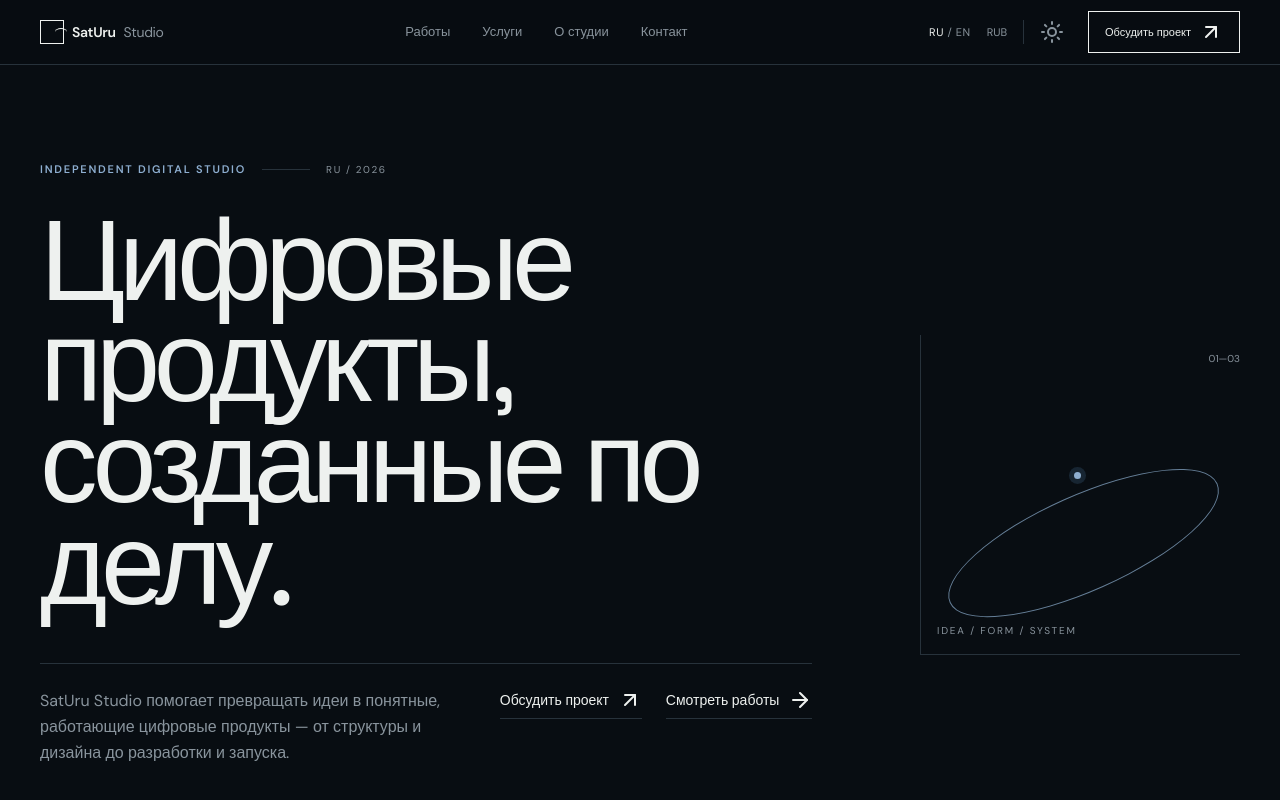
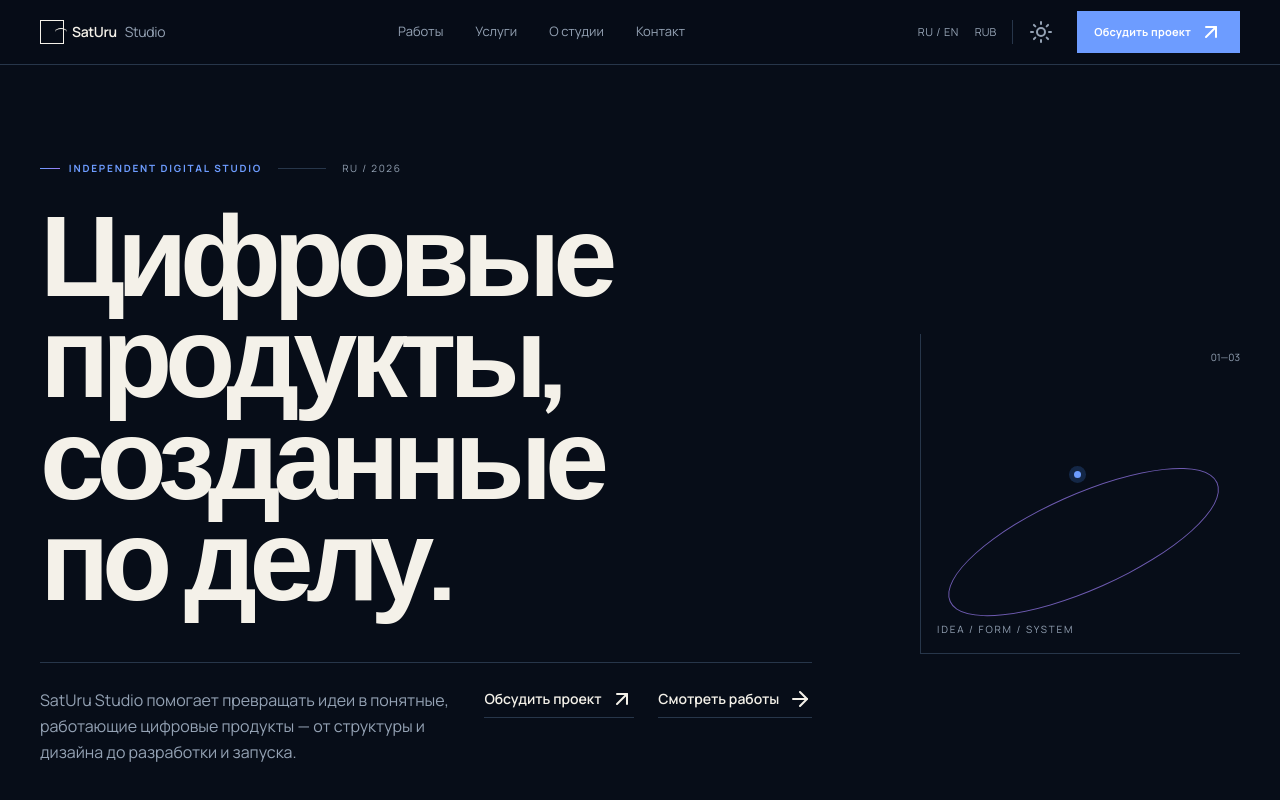
Before and after one commit to NoxenSo/SatUru, a Next.js app: page / in a window 1280 px wide. Shown: the top 800 px of the page. Built offline with nearby package versions, Linux system fonts and the light colour scheme.

Commit message:
Усилить визуальный polish SatUru Studio

```diff
--- a/app/globals.css
+++ b/app/globals.css
@@ -1,12 +1,14 @@
-@import url('https://fonts.googleapis.com/css2?family=DM+Sans:wght@400;500;600&family=Space+Grotesk:wght@400;500;600;700&display=swap');
+@import url('https://fonts.googleapis.com/css2?family=Manrope:wght@400;500;600;700&family=Syne:wght@400;500;600;700;800&display=swap');
 @import 'tailwindcss';
 
-:root { --bg: #f3f4f2; --fg: #11161c; --muted: #68727c; --line: #d6dadd; --panel: #e9eceb; --accent: #315c88; --accent-soft: #dfe8f1; --radius-sm: 2px; --radius-md: 4px; }
-.dark { --bg: #080d12; --fg: #eef1ef; --muted: #89949d; --line: #27323b; --panel: #101820; --accent: #8eafd1; --accent-soft: #172532; }
+:root { --bg: #f7f7f4; --fg: #101827; --muted: #647080; --line: #d3d9df; --panel: #edf1f4; --accent: #315fe8; --accent-violet: #7956d8; --accent-soft: #e2e9ff; --warm: #f6f4ed; --radius-sm: 2px; --radius-md: 4px; }
+.dark { --bg: #070d18; --fg: #f4f1e9; --muted: #94a2b4; --line: #27364a; --panel: #0c1626; --accent: #6d9cff; --accent-violet: #9b7cf3; --accent-soft: #142746; --warm: #f4f1e9; }
 * { box-sizing: border-box; }
 html { scroll-behavior: smooth; }
-body { margin: 0; background: var(--bg); color: var(--fg); font-family: 'DM Sans', sans-serif; }
-h1, h2, h3, h4 { font-family: 'Space Grotesk', sans-serif; letter-spacing: -.055em; }
+body { margin: 0; background: var(--bg); color: var(--fg); font-family: 'Manrope', sans-serif; font-size: 15px; -webkit-font-smoothing: antialiased; }
+h1, h2, h3, h4 { font-family: 'Syne', sans-serif; letter-spacing: -.065em; font-weight: 600; }
+h1 { text-wrap: balance; }
+::placeholder { color: color-mix(in srgb, var(--muted) 75%, transparent); }
 a { color: inherit; text-decoration: none; }
 button { font: inherit; }
 .container { width: min(1200px, calc(100% - 64px)); margin-inline: auto; }
@@ -15,8 +17,17 @@ button { font: inherit; }
 .reveal { animation: rise .7s ease both; }
 @keyframes rise { from { opacity: 0; transform: translateY(12px); } to { opacity: 1; transform: none; } }
 ::selection { background: var(--accent); color: var(--bg); }
-.link-arrow { display: inline-flex; align-items: center; gap: .55rem; border-bottom: 1px solid var(--line); padding-bottom: .4rem; transition: gap .25s, border-color .25s; }
-.link-arrow:hover { gap: .9rem; border-color: var(--accent); }
+.link-arrow { display: inline-flex; align-items: center; gap: .55rem; border-bottom: 1px solid var(--line); padding-bottom: .4rem; color: var(--fg); font-weight: 600; transition: gap .25s, border-color .25s, color .25s; }
+.link-arrow:hover { gap: .9rem; border-color: var(--accent); color: var(--accent); }
+button, a, summary, input, select, textarea { outline: none; }
+button:focus-visible, a:focus-visible, summary:focus-visible, input:focus-visible, select:focus-visible, textarea:focus-visible { outline: 2px solid var(--accent); outline-offset: 4px; }
+header .container > div:last-of-type > button { color: var(--muted); transition: color .2s ease; }
+header .container > div:last-of-type > button:hover { color: var(--fg); }
+header .container > div:last-of-type > button:last-of-type, header .container > nav + div > a, header .container > button + div a { border-color: var(--accent); background: var(--accent); color: #fff; font-family: 'Manrope', sans-serif; font-size: 11px; font-weight: 700; letter-spacing: .02em; transition: background-color .25s ease, border-color .25s ease, color .25s ease, transform .25s ease; }
+header .container > div:last-of-type > button:last-of-type:hover, header .container > nav + div > a:hover, header .container > button + div a:hover { border-color: var(--accent-violet); background: var(--accent-violet); color: #fff; transform: translateY(-2px); }
+header .container > div:last-of-type > button:last-of-type { background: transparent; color: var(--muted); border: 0; border-left: 1px solid var(--line); }
+.eyebrow { display: inline-flex; align-items: center; gap: .55rem; color: var(--accent); font-size: 10px; font-weight: 700; letter-spacing: .18em; }
+.eyebrow::before { content: ''; width: 20px; height: 1px; background: linear-gradient(90deg, var(--accent), var(--accent-violet)); }
 .hero-orbit { position: relative; height: 320px; width: 320px; border-left: 1px solid var(--line); border-bottom: 1px solid var(--line); }
 .hero-orbit::before { content: ''; position: absolute; left: 5%; top: 50%; width: 92%; height: 30%; border: 1px solid var(--accent); border-radius: 50%; transform: rotate(-24deg); opacity: .7; }
 .hero-orbit::after { content: ''; position: absolute; left: 48%; top: 43%; width: 7px; height: 7px; border-radius: 50%; background: var(--accent); box-shadow: 0 0 0 5px var(--accent-soft); }
@@ -26,6 +37,19 @@ button { font: inherit; }
 .work-preview--product { background: linear-gradient(120deg,#171c21 0 50%,#334656 50%); }
 .work-preview--business { background: linear-gradient(160deg,#20252b 0 42%,#8f9da4 42% 43%,#26333b 43%); }
 .work-preview--automation { background: linear-gradient(135deg,#10171d 0 55%,#30404a 55%); }
+.dark .work-preview--aetheria { background: radial-gradient(ellipse at 68% 24%, #9ab8ff 0 1px, transparent 2px), linear-gradient(140deg,#0a1323 0 50%,#174a74 50% 100%); }
+.dark .work-preview--product { background: linear-gradient(120deg,#0b1422 0 50%,#273e65 50%); }
+.dark .work-preview--business { background: linear-gradient(160deg,#101a2a 0 42%,#7188bd 42% 43%,#17263c 43%); }
+.dark .work-preview--automation { background: linear-gradient(135deg,#09131f 0 55%,#315278 55%); }
+.dark .work-preview:after { background: linear-gradient(135deg, transparent 38%, rgba(109,156,255,.2)); }
+.hero-orbit::before { border-color: var(--accent-violet); }
+.hero-orbit::after { background: var(--accent); box-shadow: 0 0 0 5px var(--accent-soft); }
+main > section:nth-child(4), .faq-section, .about-team { background: linear-gradient(120deg, color-mix(in srgb, var(--panel) 48%, transparent), transparent 60%); }
+.contact-form input:not([type=checkbox]), .contact-form select, .contact-form textarea { color: var(--warm); }
+.form-submit { border: 1px solid var(--accent); background: var(--accent); color: #fff; padding: .8rem 1.15rem; font-weight: 700; transition: background-color .25s ease, border-color .25s ease, transform .25s ease; }
+.form-submit:hover { border-color: var(--accent-violet); background: var(--accent-violet); padding-inline: 1.15rem; transform: translateY(-2px); }
+.faq-list summary:hover, .contact-email:hover { color: var(--accent); }
+.pricing-row .link-arrow { color: var(--accent); }
 @media (min-width: 768px) {
   header .container > nav { display: flex; align-items: center; gap: 2rem; }
   header .container > div:last-of-type { display: flex; align-items: center; gap: 1rem; }
@@ -154,4 +178,12 @@ main > section:nth-child(6):not(.stage4), main > section:nth-child(7):not(.stage
   .contact-form { grid-template-columns: 1fr; }
   .contact-form__wide { grid-column: auto; }
 }
+@media (max-width: 767px) {
+  main > section:nth-child(3) > .container > div:last-child > a { grid-template-columns: 2.5rem minmax(0, 1fr) 1.25rem; min-width: 0; }
+  main > section:nth-child(3) > .container > div:last-child > a > span:nth-child(2), main > section:nth-child(3) > .container > div:last-child > a > span:nth-child(3) { min-width: 0; }
+  main > section:nth-child(3) > div:last-child > a > p { grid-column: 2 / 3; grid-row: 2; min-width: 0; }
+  main > section:nth-child(3) > div:last-child > a > h3 { min-width: 0; }
+  header .container > button { border: 1px solid var(--accent); padding: .55rem; color: var(--fg); }
+  .hero-visual { display: none !important; }
+}
 @media (prefers-reduced-motion: reduce) { *, *::before, *::after { animation: none !important; transition: none !important; scroll-behavior: auto !important; } }
--- a/components/site-shell.tsx
+++ b/components/site-shell.tsx
@@ -48,5 +48,5 @@ export function SiteShell({ children }: { children: React.ReactNode }) {
 }
 
 export function ThemeProvider({ children }: { children: React.ReactNode }) { return <>{children}</>; }
-export function Footer() { return <footer className="border-t rule py-14"><div className="container grid gap-12 md:grid-cols-[1fr_auto_auto]"><div><div className="text-sm font-semibold">SatUru Studio</div><p className="mt-4 max-w-xs text-sm leading-relaxed text-[var(--muted)]">Digital products, design and development with purpose.</p></div><div className="grid grid-cols-2 gap-12 text-sm"><div className="flex flex-col gap-3"><span className="eyebrow">Navigate</span><Link href="/services">Services</Link><Link href="/work">Work</Link><Link href="/about">About</Link><Link href="/contact">Contact</Link></div><div className="flex flex-col gap-3"><span className="eyebrow">Legal</span><Link href="/privacy">Privacy</Link><Link href="/terms">Terms</Link><Link href="/cookies">Cookies</Link></div></div><div className="md:text-right"><a className="text-sm underline underline-offset-4" href="mailto:hello@saturu.studio">hello@saturu.studio</a><p className="mt-10 text-xs text-[var(--muted)]">© {new Date().getFullYear()} SatUru Studio</p></div></div></footer>; }
+export function Footer() { return <footer className="border-t rule py-14"><div className="container grid gap-12 md:grid-cols-[1fr_auto_auto]"><div><div className="text-sm font-semibold">SatUru Studio</div><p className="mt-4 max-w-xs text-sm leading-relaxed text-[var(--muted)]">Digital products, design and development with purpose.</p></div><div className="grid grid-cols-2 gap-12 text-sm"><div className="flex flex-col gap-3"><span className="eyebrow">Navigate</span><Link href="/services">Services</Link><Link href="/work">Work</Link><Link href="/about">About</Link><Link href="/contact">Contact</Link></div><div className="flex flex-col gap-3"><span className="eyebrow">Legal</span><Link href="/privacy">Privacy</Link><Link href="/terms">Terms</Link><Link href="/cookies">Cookies</Link></div></div><div className="md:text-right"><a className="text-sm underline underline-offset-4" href="mailto:hello@saturu.studio">hello@saturu.studio</a><p className="mt-10 text-xs text-[var(--muted)]">© 2026 SatUru Studio</p></div></div></footer>; }
 export function Arrow() { return <ArrowUpRight />; }
```
